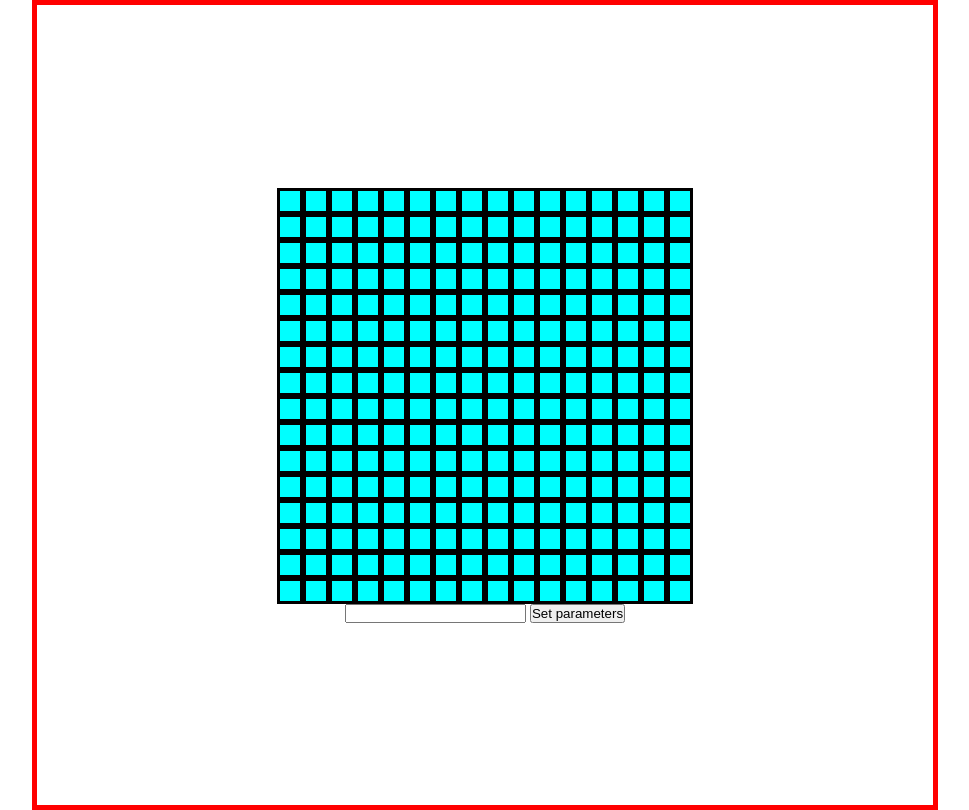
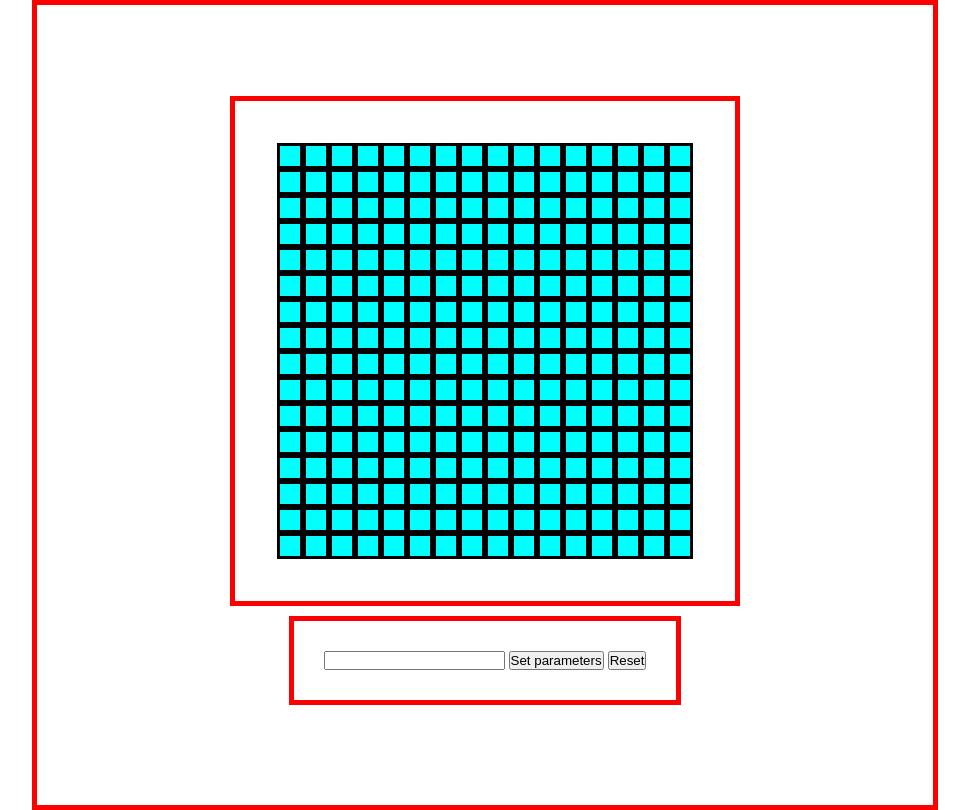
Before and after one commit to Lazar-X/etch-a-sketch, a plain HTML site: page index.html in a window 1280 px wide. Shown: the whole page, without its empty margins (155-1124 px from the left). Drawn offline with Linux system fonts and the light colour scheme.

Commit message:
Make grid different size
So I made a button for user, so he can enter some number between 16 and 100, and based on that grid will be creadted NxN.
I also added button for reseting grid.

```diff
--- a/css/style.css
+++ b/css/style.css
@@ -14,12 +14,22 @@
 }
 #container {
     display: flex;
+    align-items: center;
+    justify-content: center;
+    border: 5px solid red;
+    width: 500px;
+    height: 500px;
 }
 #gridRow {
     display: flex;
 }
 .gridBlock {
+    padding: 10px;
     border: 3px solid black;
-    padding: 10px;
     background-color: aqua;
 }
+#buttons {
+    border: 5px solid red;
+    padding: 30px;
+    margin: 10px 0px;
+}
--- a/index.html
+++ b/index.html
@@ -13,8 +13,9 @@
 
         </div>
         <div id="buttons">
-            <input type="number" />
+            <input type="number" id="inputNumber" />
             <button id="set">Set parameters</button>
+            <button id="reset">Reset</button>
         </div>
     </div>
     <script src="js/main.js"></script>
--- a/js/main.js
+++ b/js/main.js
@@ -2,29 +2,49 @@ window.onload = () => {
     console.log("connected");
 
     let btnSet = document.querySelector("#set");
+    let btnReset = document.querySelector("#reset");
 
-    makeGrid();
-    changeColor();
+    makeGrid(16);
+
+    btnSet.addEventListener("click", () => {
+        let inputNumberValue = document.querySelector("#inputNumber").value;
+
+        if(inputNumberValue != 0 && inputNumberValue >= 16 && inputNumberValue <= 100) {
+            makeGrid(inputNumberValue);
+        }
+    });
+
+    btnReset.addEventListener("click", () => {
+        makeGrid(16);
+    });
+
 }
 
 let container = document.querySelector("#container");
+let blocks = document.querySelectorAll(".gridBlock");
 
-function makeGrid() {
+function makeGrid(number) {
     let html = "";
-    for(let i = 0; i < 16; i++) {
+    for(let i = 0; i < number; i++) {
         html += `<div class="gridRow">`;
-        for(let j = 0; j < 16; j++) {
+        for(let j = 0; j < number; j++) {
             html += `<div class="gridBlock"></div>`;
         }
         html += `</div>`;
     }
     container.innerHTML = html;
+    changeColor();
+}
+
+function makeBlock() {
+    let html = `<div class="gridBlock"></div>`;
+    return html;
 }
 
 function changeColor() {
     let blocks = document.querySelectorAll(".gridBlock");
     blocks.forEach(block => {
-        block.addEventListener("click", () => {
+        block.addEventListener("mouseover", () => {
             block.setAttribute("style", "background-color: red;");
         });
     });
```
